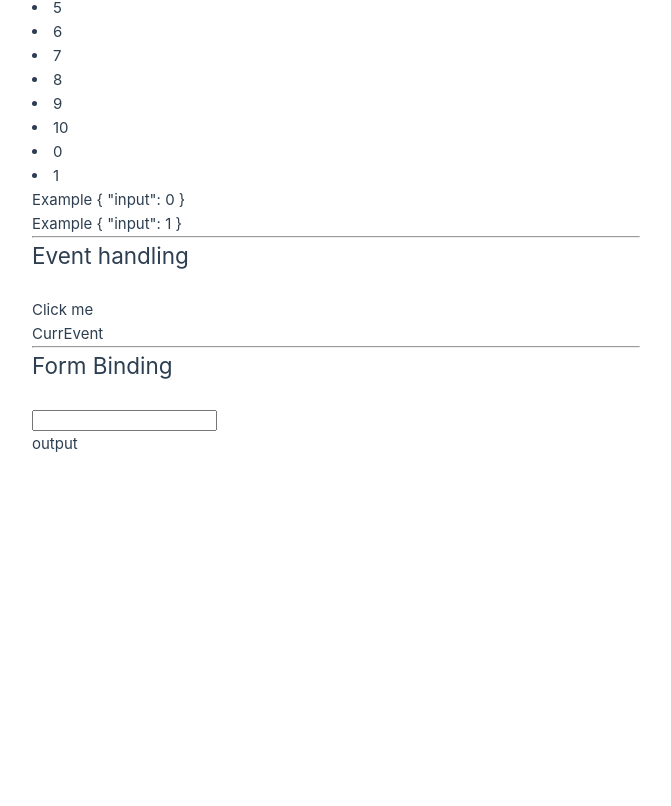
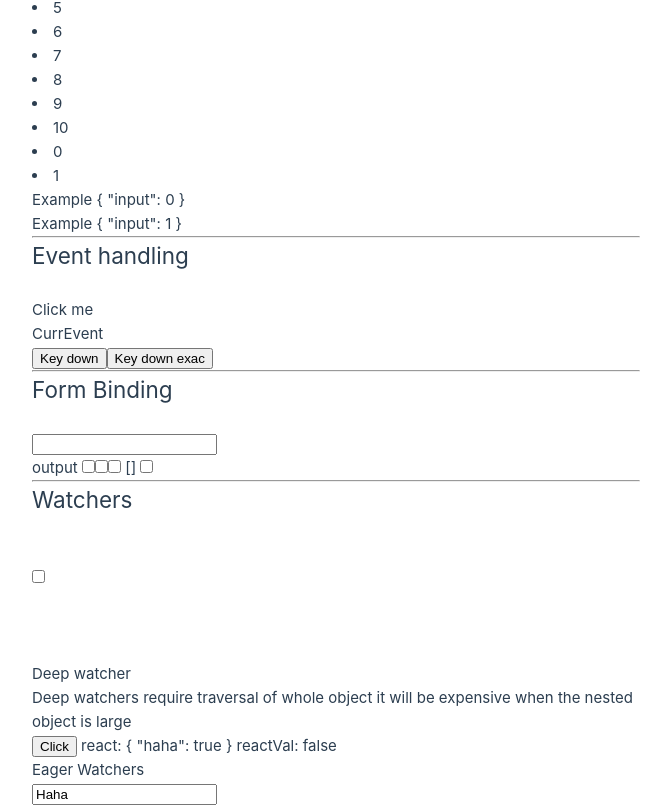
Before and after one commit to hkjj293/My-very-first-Vue-project, a Vue app: page / in a window 1280 px wide. Shown: the part 1807-2613 px from the top of the page, without its empty margins (608-1279 px from the left). Before the commit the page ends 2263 px from the top, so only its background shows below. Built offline with nearby package versions, Linux system fonts and the light colour scheme.

Commit message:
Added Watcher

```diff
--- a/src/components/CompositionLessons/EventHandling.vue
+++ b/src/components/CompositionLessons/EventHandling.vue
@@ -14,7 +14,12 @@ const onClick = () => {
     <br />
     <div @click="onClick">Click me</div>
     <div v-if="clickToggle">Now you see me</div>
+    <!-- Ten modifiers for @ event directives -->
+    <!-- Including prevent, lazy, once, {keys}, middle, left, right -->
     <div @click="(event) => { currentEvent.event = event }">CurrEvent {{ JSON.stringify(currentEvent.event) }}</div>
+    <!-- For keys, it have to be focued to trigger the key events -->
+    <button @keydown.a="onClick">Key down</button>
+    <button @keydown.w.exact="onClick">Key down exac</button>
 </template>
 
 <style scoped></style>
--- a/src/components/CompositionLessons/FormBinding.vue
+++ b/src/components/CompositionLessons/FormBinding.vue
@@ -2,10 +2,17 @@
 import { reactive } from 'vue'
 import { computed } from 'vue'
 import { ref } from 'vue'
+import { watch } from 'vue'
 export default {
     setup() {
         const text = ref('');
-        return { text }
+        const selected = ref([]);
+        const dyn = ref('');
+        return {
+            text,
+            selected,
+            dyn,
+        }
     }
 }
 </script>
@@ -17,6 +24,13 @@ export default {
         <input v-model="text">
     </form>
     output {{ text }}
+    <input type="checkbox" id="a" value="a" v-model="selected">
+    <input type="checkbox" id="b" value="b" v-model="selected">
+    <input type="checkbox" id="c" value="c" v-model="selected">
+    {{ selected }}
+    <!-- Value binding -->
+    <input type="checkbox" id="dynamicBinding" true-value="true" false-value="false" v-model="dyn">
+    <label for="dynamicBinding">{{ dyn }}</label>
 </template>
 
 <style scoped></style>
--- /dev/null
+++ b/src/components/CompositionLessons/Watchers.vue
@@ -0,0 +1,92 @@
+<script>
+import { reactive, watchEffect } from 'vue'
+import { computed } from 'vue'
+import { ref } from 'vue'
+import { watch } from 'vue'
+export default {
+    setup() {
+        const text = ref('');
+        const dyn = ref('');
+        const s = ref('');
+        const w = ref('');
+        const AoMS = ref('');
+        const react = reactive({ haha: true })
+        const reactVal = ref(false);
+        const eager = ref('Haha');
+        // watch (src, (newVal,oldVal,cleanUpFunc))
+        watch(dyn, (newD, oldD) => {
+            text.value = text.value + newD;
+        });
+        //Single source
+        watch(text, (newW) => {
+            s.value = s.value + newW;
+        });
+        // getter
+        watch(() => text.value + dyn.value, (result) => {
+            w.value = result;
+        });
+        // Array of multiple sources
+        watch([text, () => dyn.value], ([newT, newD]) => {
+            AoMS.value = newT + newD;
+        });
+        // Watch elements inside reactive needs a getter instead of single source, because the proxy only return a rvalue
+        // but watching reactive itself nfot only wil kork, it also create a deep watch
+        watch(react, (newReact, oldReact) => {
+            reactVal.value = newReact.haha;
+        }, { deep: true })
+        // Eager water -> simply the watcher with option immediate: true ->additional call at start
+        const stop1 = watch(eager, (newV, oldV) => {
+            window.alert(newV);
+        }, { immediate: true })
+        watchEffect(() => {
+            stop1();
+            window.alert('watchEffect: ' + eager.value)
+        })
+        return {
+            text,
+            dyn,
+            s,
+            w,
+            AoMS,
+            react,
+            reactVal,
+            eager,
+        }
+    }
+}
+</script>
+
+<template>
+    <h2>Watchers</h2>
+    <br />
+    {{ text }}
+    <br />
+    <!-- Basic watcher -->
+    <input type="checkbox" id="dynamicBinding" true-value="true" false-value="false" v-model="dyn">
+    <label for="dynamicBinding">{{ dyn }}</label>
+    <br />
+    <!-- Different source type -->
+    <!-- Single -->
+    {{ s }}
+    <br />
+    <!-- getter -->
+    {{ w }}
+    <br />
+    <!-- AoMS -->
+    {{ AoMS }}
+    <br />
+    Deep watcher
+    <br />
+    Deep watchers require traversal of whole object it will be expensive when the nested object is large
+    <br />
+    <button @click="react.haha = !react.haha">Click</button>
+    react: {{ react }}
+    reactVal: {{ reactVal }}
+    <br />
+    Eager Watchers
+    <br />
+    <input id="eager" v-model="eager" />
+    <br />
+</template>
+
+<style scoped></style>
--- a/src/components/CompositionShowcase.vue
+++ b/src/components/CompositionShowcase.vue
@@ -40,6 +40,8 @@ onMounted(() => {
   <EventHandling />
   <hr />
   <FormBinding />
+  <hr />
+  <Watchers />
 </template>
 
 <style scoped>
--- a/src/components/Imports.js
+++ b/src/components/Imports.js
@@ -6,6 +6,7 @@ import ConditionalRenderingVue from './CompositionLessons/ConditionalRendering.v
 import ListRendering from './CompositionLessons/ListRendering.vue'
 import EventHandling from './CompositionLessons/EventHandling.vue'
 import FormBinding from './CompositionLessons/FormBinding.vue'
+import Watchers from './CompositionLessons/Watchers.vue'
 
 export {
     TemplateSyntax,
@@ -16,4 +17,5 @@ export {
     ListRendering,
     EventHandling,
     FormBinding,
+    Watchers,
 }
```
